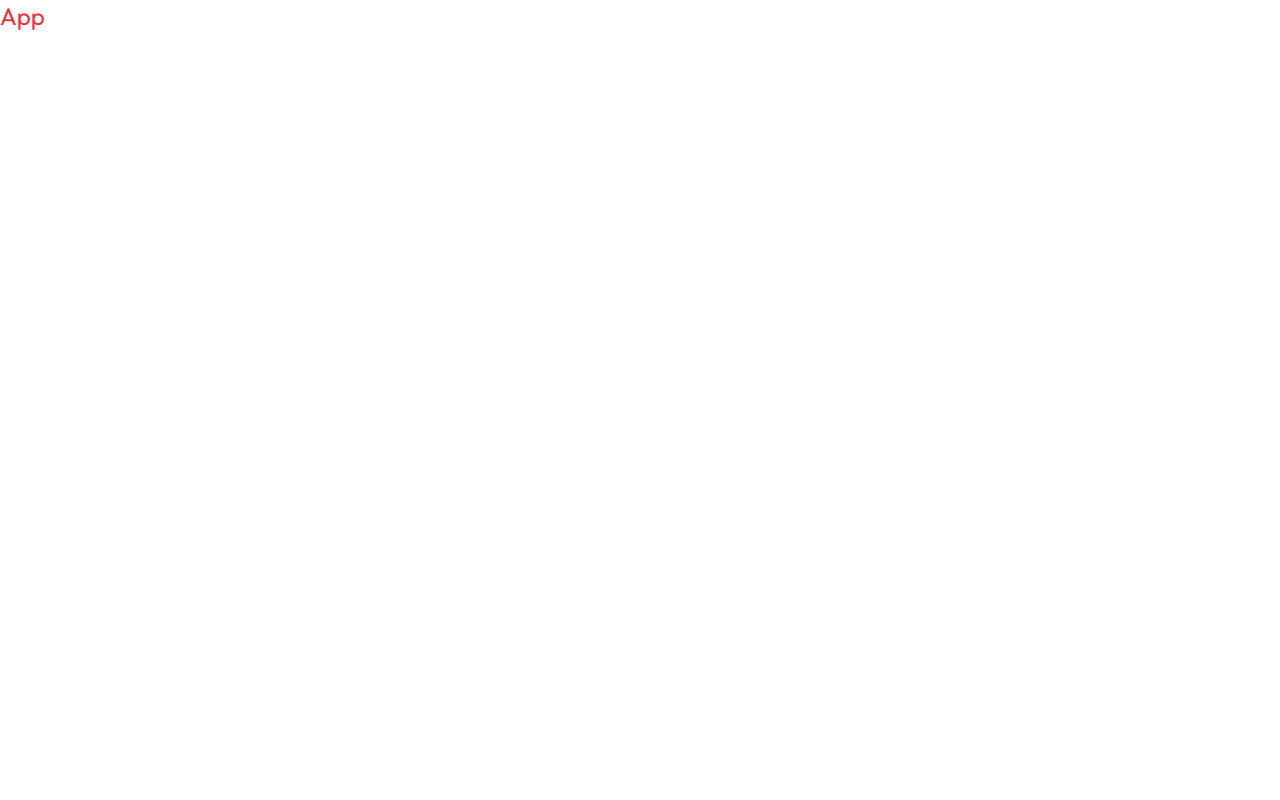
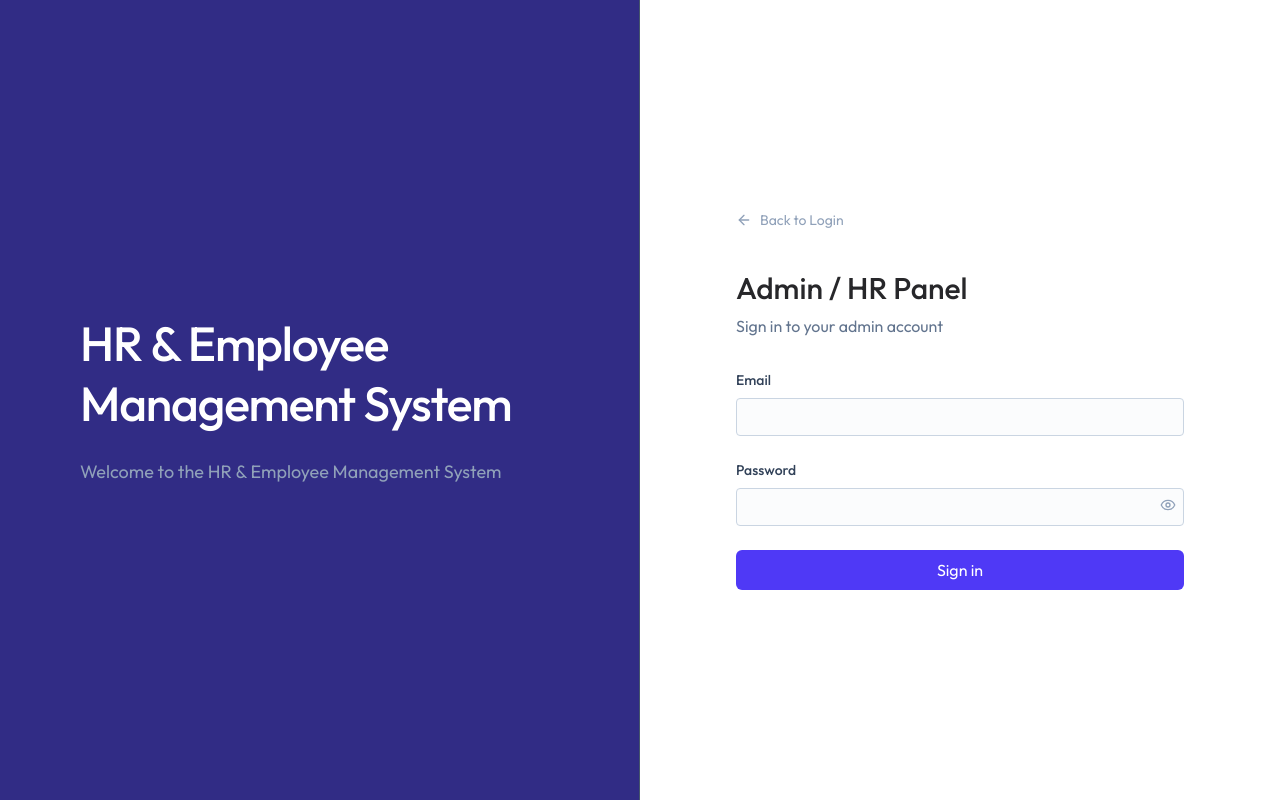
Before and after one commit to Ankitnandanwar/Candidate-Initials_Task_18-06-2026, a React (Vite) app in the folder client/: page /login/admin in a window 1280 px wide. Built offline with nearby package versions, Linux system fonts and the light colour scheme.

Commit message:
Components Pages Routes and Login Form UI completed

```diff
--- a/client/src/App.jsx
+++ b/client/src/App.jsx
@@ -1,8 +1,35 @@
-import React from 'react'
-
+import { Toaster } from 'react-hot-toast'
+import { Routes, Route, Navigate } from 'react-router-dom'
+import Login from './pages/Login'
+import Employees from './pages/Employees'
+import Attendence from './pages/Attendence'
+import Leave from './pages/Leave'
+import Payslips from './pages/Payslips'
+import Settings from './pages/Settings'
+import Dashboard from './pages/Dashboard'
+import Layout from './pages/Layout'
+import LoginForm from './components/LoginForm'
 const App = () => {
   return (
-    <div className="text-2xl text-red-500">App</div>
+    <>
+      <Toaster />
+      <Routes>
+        <Route path="/login" element={<Login />} />
+        <Route path="/login/admin" element={<LoginForm role="admin" title="Admin / HR Panel" subtitle="Sign in to your admin account" />} />
+        <Route path="/login/employee" element={<LoginForm role="employee" title="Employee Panel" subtitle="Sign in to your employee account" />} />
+
+        <Route element={<Layout />}>
+          <Route path="/dashboard" element={<Dashboard />} />
+          <Route path="/employees" element={<Employees />} />
+          <Route path="/attendance" element={<Attendence />} />
+          <Route path="/leave" element={<Leave />} />
+          <Route path="/payslips" element={<Payslips />} />
+          <Route path="/settings" element={<Settings />} />
+        </Route>
+        <Route path="*" element={<Navigate to="/dashboard" replace />} />
+
+      </Routes>
+    </>
   )
 }
 
--- /dev/null
+++ b/client/src/components/LoginForm.jsx
@@ -0,0 +1,72 @@
+import { useState } from "react"
+import { Link } from "react-router-dom"
+import LoginLeftBar from "./LoginLeftBar"
+import { ArrowLeftIcon, EyeIcon, EyeOffIcon, Loader2Icon } from "lucide-react"
+
+const LoginForm = ({ role, title, subtitle }) => {
+
+  const [email, setEmail] = useState("")
+  const [password, setPassword] = useState("")
+  const [showPassword, setShowPassword] = useState(false)
+  const [loading, setLoading] = useState(false)
+  const [error, setError] = useState("")
+
+
+  const handleSubmit = async (e) => {
+    e.preventDefault()
+  }
+
+
+
+
+  return (
+    <div className="min-h-screen flex flex-col md:flex-row">
+      <LoginLeftBar />
+
+      <div className="flex-1 flex justify-center items-center p-6 bg-white sm:p-12">
+        <div className="w-full max-w-md animate-fade-in">
+
+          <Link to="/login" className="inline-flex items-center gap-2 text-sm text-slate-400 hover:text-slate-700 mb-10 transition-colors">
+            <ArrowLeftIcon size={16} />
+            Back to Login
+          </Link>
+
+          <div className="mb-8">
+            <h1 className="text-2xl sm:text-3xl font-medium text-zinc-800">{title}</h1>
+            <p className="text-slate-500 mt-2 text-sm sm:text-base">{subtitle}</p>
+          </div>
+
+          {error && <div className="bg-red-100 text-red-700 p-3 rounded mb-4">{error}</div>}
+
+          <form className="space-y-6" onSubmit={handleSubmit}>
+            <div>
+              <label className="block text-sm font-medium text-slate-700 mb-1">Email</label>
+              <input type="email" value={email} onChange={(e) => setEmail(e.target.value)} required
+                className="w-full border border-slate-300 rounded px-3 py-2 mt-1 focus:outline-none focus:ring-2 focus:ring-indigo-500" />
+            </div>
+            <div>
+              <label className="block text-sm font-medium text-slate-700 mb-1">Password</label>
+              <div className="relative">
+                <input type={showPassword ? "text" : "password"} value={password} onChange={(e) => setPassword(e.target.value)} required
+                  className="w-full border border-slate-300 rounded px-3 py-2 mt-1 focus:outline-none focus:ring-2 focus:ring-indigo-500" />
+                <button type="button" onClick={() => setShowPassword(!showPassword)} className="absolute right-2 top-1/2 transform -translate-y-1/2 text-slate-400 hover:text-slate-700">
+                  {showPassword ? <EyeOffIcon size={16} /> : <EyeIcon size={16} />}
+                </button>
+              </div>
+            </div>
+
+            <button type="submit" disabled={loading}
+            className="w-full bg-indigo-600 text-white py-2 px-4 rounded-md hover:bg-indigo-700 focus:outline-none focus:ring-2 focus:ring-indigo-500">
+              {loading ? <Loader2Icon className="animate-spin h-4 w-4 mr-2" /> : "Sign in"}
+            </button>
+
+          </form>
+
+
+        </div>
+      </div>
+    </div>
+  )
+}
+
+export default LoginForm
--- /dev/null
+++ b/client/src/components/LoginLeftBar.jsx
@@ -0,0 +1,16 @@
+
+const LoginLeftBar = () => {
+    return (
+        <div className="hidden md:flex w-1/2 bg-indigo-900 relative
+    overflow-hidden border-r border-slate-600">
+
+            <div className="relative z-10 flex flex-col justify-center items-start p-12 lg:p-20 w-full h-full">
+                <h1 className="text-white text-4xl lg:text-5xl font-medium mb-6 leading-tight tracking-tight">HR & Employee <br /> Management System</h1>
+                <p className="text-slate-400 text-lg max-w-md leading-relaxed">Welcome to the HR & Employee Management System</p>
+            </div>
+
+        </div>
+    )
+}
+
+export default LoginLeftBar
--- /dev/null
+++ b/client/src/pages/Attendence.jsx
@@ -0,0 +1,8 @@
+
+const Attendence = () => {
+  return (
+    <div>Attendence</div>
+  )
+}
+
+export default Attendence
--- /dev/null
+++ b/client/src/pages/Dashboard.jsx
@@ -0,0 +1,8 @@
+
+const Dashboard = () => {
+  return (
+    <div>Dashboard</div>
+  )
+}
+
+export default Dashboard
--- /dev/null
+++ b/client/src/pages/Employees.jsx
@@ -0,0 +1,8 @@
+
+const Employees = () => {
+  return (
+    <div>Employees</div>
+  )
+}
+
+export default Employees
--- /dev/null
+++ b/client/src/pages/Layout.jsx
@@ -0,0 +1,16 @@
+import { Outlet } from "react-router-dom"
+
+const Layout = () => {
+  return (
+    <div className="flex h-screen bg-linear-to-br from-slate-50 via-white to-indigo-50/30">
+        <p>Sidebar</p>
+        <main className="flex-1 overflow-y-auto">
+            <div className=" p-4 pt-16 sm:p-6 sm:pt-6 lg:p-8 max-w-400 mx-auto">
+                <Outlet />
+            </div>
+        </main>
+    </div>
+  )
+}
+
+export default Layout
--- /dev/null
+++ b/client/src/pages/Leave.jsx
@@ -0,0 +1,8 @@
+
+const Leave = () => {
+  return (
+    <div>Leave</div>
+  )
+}
+
+export default Leave
--- /dev/null
+++ b/client/src/pages/Login.jsx
@@ -0,0 +1,57 @@
+import LoginLeftBar from "../components/LoginLeftBar"
+import { ShieldIcon, UserIcon, ArrowRightIcon } from "lucide-react"
+import { Link } from "react-router-dom"
+
+const Login = () => {
+
+  const portalOptions = [
+    {
+      to: "/login/admin",
+      title: "Admin / HR Panel",
+      desc: "Sign in to your admin account",
+      icon: ShieldIcon
+    },
+    {
+      to: "/login/employee",
+      title: "Employee Panel",
+      desc: "Sign in to your employee account",
+      icon: UserIcon
+    }
+  ]
+
+  return (
+    <div className="min-h-screen flex flex-col md:flex-row">
+      <LoginLeftBar />
+
+      <div className="w-full md:w-1/2 flex flex-col justify-center items-center p-6
+      sm:p-12 lg:p-16 relative overflow-y-auto min-h-screen">
+
+        <div className="w-full max-w-md animate-fade-in relative z-10">
+          {/* Header */}
+          <div className="text-center md:text-left mb-10">
+            <h1 className="text-3xl font-medium text-slate-900 tracking-tight mb-3">Welcome Back!</h1>
+            <p className="text-slate-500">Please sign in to your account</p>
+          </div>
+
+          {/* Portal List */}
+          <div className="space-y-4">
+            {portalOptions.map((option) => (
+              <Link key={option.to} to={option.to} className="group block bg-slate-50
+              border border-slate-200 rounded-lg p-4 sm:p-6 transition-all duration-200
+              hover:border-indigo-400 hover:bg-indigo-50">
+                <div className="relative z-10 flex items-center justify-between gap-4 sm:gap-5">
+                  <h3 className="text-lg text-slate-800 group-hover:text-indigo-600 mb-1 transition-colors">{option.title}</h3>
+                  <ArrowRightIcon className="w-4 h-4 text-slate-400 group-hover:text-indigo-600 group-hover:translate-x-1 transition-all duration-300" />
+                </div>
+              </Link>
+            ))}
+          </div>
+
+          {/* Footer */}
+        </div>
+      </div>
+    </div>
+  )
+}
+
+export default Login
--- /dev/null
+++ b/client/src/pages/Payslips.jsx
@@ -0,0 +1,8 @@
+
+const Payslips = () => {
+  return (
+    <div>Payslips</div>
+  )
+}
+
+export default Payslips
--- /dev/null
+++ b/client/src/pages/Settings.jsx
@@ -0,0 +1,8 @@
+
+const Settings = () => {
+  return (
+    <div>Settings</div>
+  )
+}
+
+export default Settings
```
